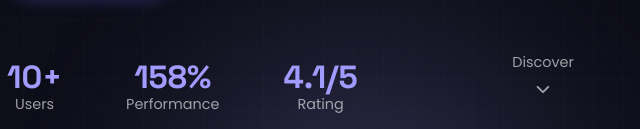
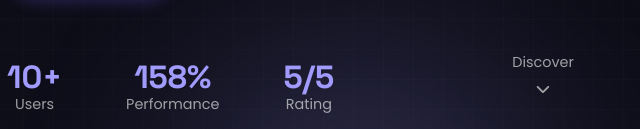
Before and after one commit to Kisakay/KxsWebsite, a plain HTML site: page index.html in a window 1280 px wide. Shown: the part 671-800 px from the top of the page, 97-737 px from the left. Drawn offline with nearby package versions, Linux system fonts and the light colour scheme.

Commit message:
Update index.html

```diff
--- a/index.html
+++ b/index.html
@@ -2018,7 +2018,7 @@
                         <span class="stat-label">Performance</span>
                     </div>
                     <div class="stat">
-                        <span class="stat-number">4.1/5</span>
+                        <span class="stat-number">5/5</span>
                         <span class="stat-label">Rating</span>
                     </div>
                 </div>
```
